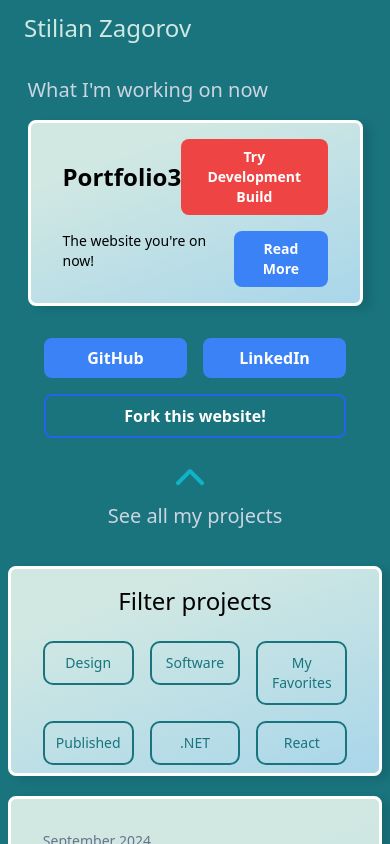
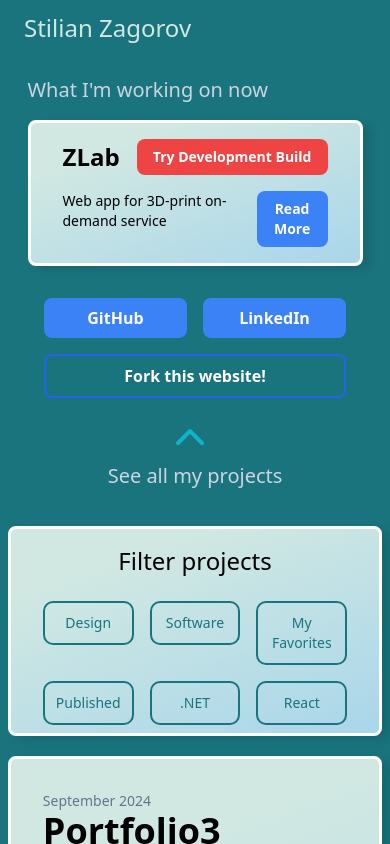
Before and after one commit to szstuff/portfolio3, a React (Vite) app: page / in a window 390 px wide. Built offline with nearby package versions, Linux system fonts and the light colour scheme.

Commit message:
css tweaks - title in header is now hidden under social links if too long

```diff
--- a/src/components/Header.jsx
+++ b/src/components/Header.jsx
@@ -71,16 +71,16 @@ const Header = ({id}) => {
                     </div>
                 </div>
                 <Link to={"https://github.com/szstuff/"} target='_blank'
-                    className={`transition-all duration-500 transform
+                    className={`transition-all duration-500 transform bg-[var(--secondary)] px-2
                         ${currentCardId != 0 ? ' translate-y-0' : ' translate-y-32 '}`}>
-                    <p className= "px-4 py-1 mx-4 md:px-8 sm:text-lg md:text-xl border-slate-200 border-2 rounded-lg hover:bg-slate-200 hover:text-slate-700">
+                    <p className= "px-2 py-1 md:mx-2 md:px-8 text-sm sm:text-lg md:text-xl border-slate-200 border-2 rounded-lg hover:bg-slate-200 hover:text-slate-700">
                         github
                     </p>
                 </Link>
                 <Link to={"https://www.linkedin.com/in/stilianz/"} target='_blank'
-                    className={`transition-all duration-500 transform
+                    className={`transition-all duration-500 transform bg-[var(--secondary)] px-2
                         ${currentCardId != 0 ? ' translate-y-0' : ' translate-y-32 '}`}>
-                    <p className="px-4 py-1 mx-4 md:px-8 sm:text-lg md:text-xl  border-slate-200 border-2 rounded-lg hover:bg-slate-200 hover:text-slate-700">
+                    <p className="px-2 py-1 md:mx-2 md:px-8 text-sm sm:text-lg md:text-xl  border-slate-200 border-2 rounded-lg hover:bg-slate-200 hover:text-slate-700">
                         linkedin
                     </p>
                 </Link>
--- a/src/components/LandingCard.jsx
+++ b/src/components/LandingCard.jsx
@@ -16,12 +16,12 @@ const LandingCard = React.forwardRef(({filters, setFilters}, ref) => {
             <h3 className='text-xl md:text-2xl lg:text-3xl text-slate-300 text-left'> What I'm working on now </h3>
             <div className='card grid grid-cols-2 rounded-lg gap-4 px-8 py-4'>
               <div className='col-span-2 flex justify-between items-center text-sm'>
-                  <h3 className='font-semibold text-2xl'>{portfolioitems[2].title}</h3>
-                  <Button link={portfolioitems[2].links.try_demo} text={"Try Demo"} type={"try_demo"}> Try </Button>
+                  <h3 className='font-semibold text-2xl'>{portfolioitems[3].title}</h3>
+                  <Button link={portfolioitems[3].links.try_demo} text={"Try Demo"} type={"try_demo"}> Try </Button>
               </div>
               <div className='col-span-2 flex flex-row gap-4 text-sm'>
-                  <p className='flex-grow shrink text-left'>{portfolioitems[2].description}</p>
-                  <Button type="read_more" link={portfolioitems[2].id} />
+                  <p className='flex-grow shrink text-left'>{portfolioitems[3].description}</p>
+                  <Button type="read_more" link={portfolioitems[3].id} />
               </div>
             </div>
 
```
